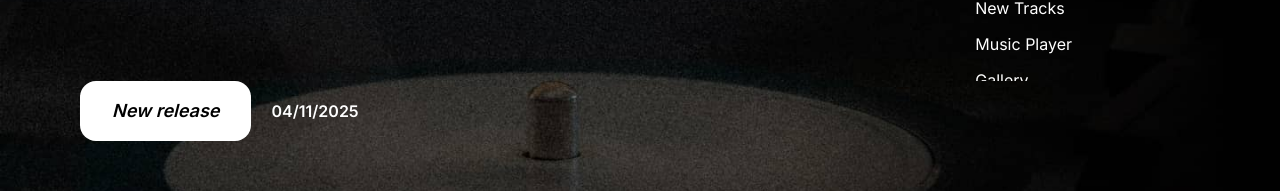
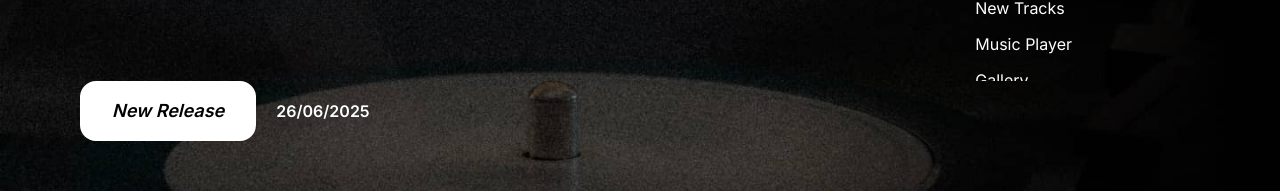
Before and after one commit to MiladDevarts/ahir-yousefi, a Next.js app: page / in a window 1280 px wide. Shown: the part 160-351 px from the top of the page. Built offline with nearby package versions, Linux system fonts and the light colour scheme; a web font is replaced by a local one.

Commit message:
fix: add new links

```diff
--- a/app/config.ts
+++ b/app/config.ts
@@ -15,7 +15,7 @@ export const video = {
 } as const;
 
 export const GenralInfo = {
-  new_release: "04/11/2025",
+  new_release: "26/06/2025",
 } as const;
 
 export const NavigationItems = [
--- a/components/Sections/Hero/index.tsx
+++ b/components/Sections/Hero/index.tsx
@@ -36,9 +36,9 @@ const Hero = () => {
   return (
     <section className="container h-full flex flex-col justify-between lg:justify-normal">
       <div className="flex items-center gap-x-5 mt-10 lg:mt-0">
-        <span className="rounded-lg lg:rounded-2xl py-2 lg:py-4 px-4 lg:px-8 lg:text-lg bg-white text-black font-semibold italic">
-          New release
-        </span>
+        <Link href={"#music_player"} className="rounded-lg lg:rounded-2xl py-2 lg:py-4 px-4 lg:px-8 lg:text-lg bg-white text-black font-semibold italic">
+          New Release
+        </Link>
         <span className="text-white font-semibold">
           {GenralInfo.new_release}
         </span>
--- a/components/Sections/Tracks/index.tsx
+++ b/components/Sections/Tracks/index.tsx
@@ -10,6 +10,12 @@ const index = () => {
         </h2>
       </div>
       <div className="w-full flex flex-col gap-y-6 lg:grid lg:grid-cols-3 lg:gap-x-4 ">
+      <Card
+          image={"/images/thumbnails/hezartoo.jpg"}
+          title={"Ma Haminim"}
+          release_date={"2025"}
+          url={"#"}
+        />
         <Card
           image={"/images/thumbnails/labkhand.jpg"}
           title={"Labkhand"}
@@ -26,12 +32,7 @@ const index = () => {
             "https://open.spotify.com/track/31UiTSqUxGrk5W59XSC9ag?si=ccb52059e83d4e73"
           }
         />
-        <Card
-          image={"/images/thumbnails/hezartoo.jpg"}
-          title={"Hezar Too"}
-          release_date={"2020"}
-          url={"#"}
-        />
+
       </div>
     </section>
   );
```
